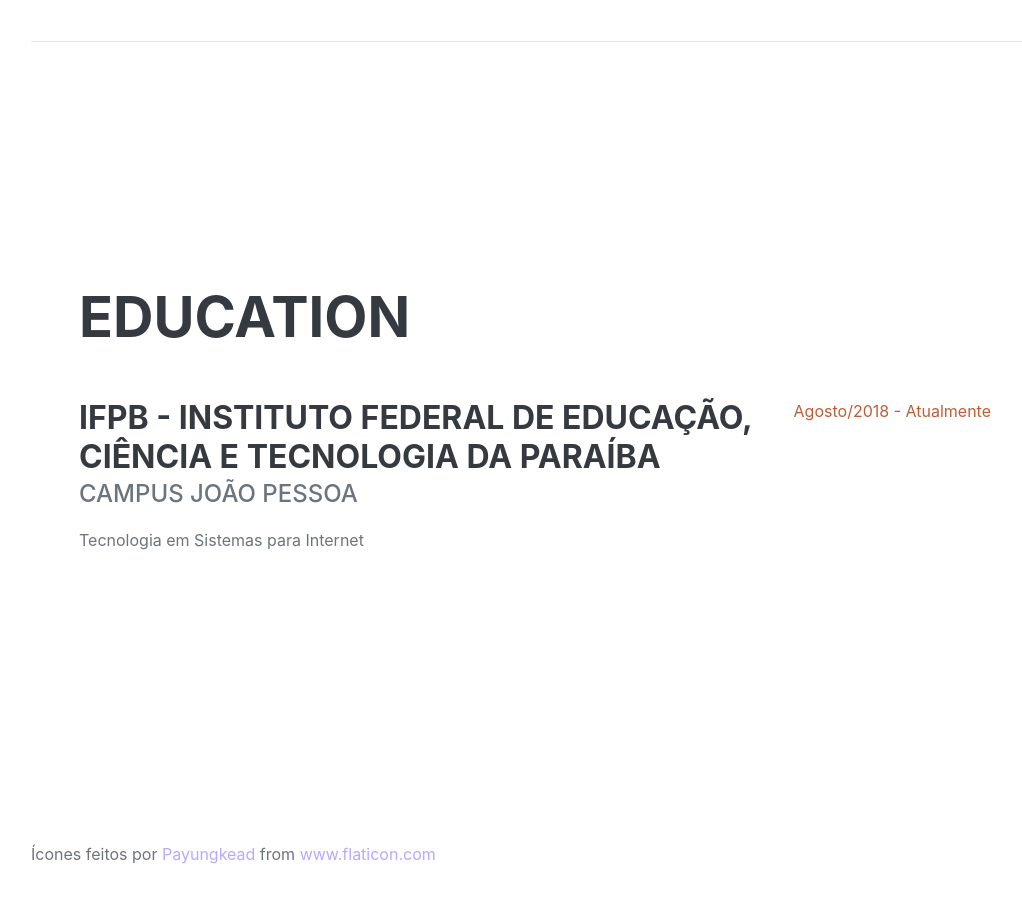
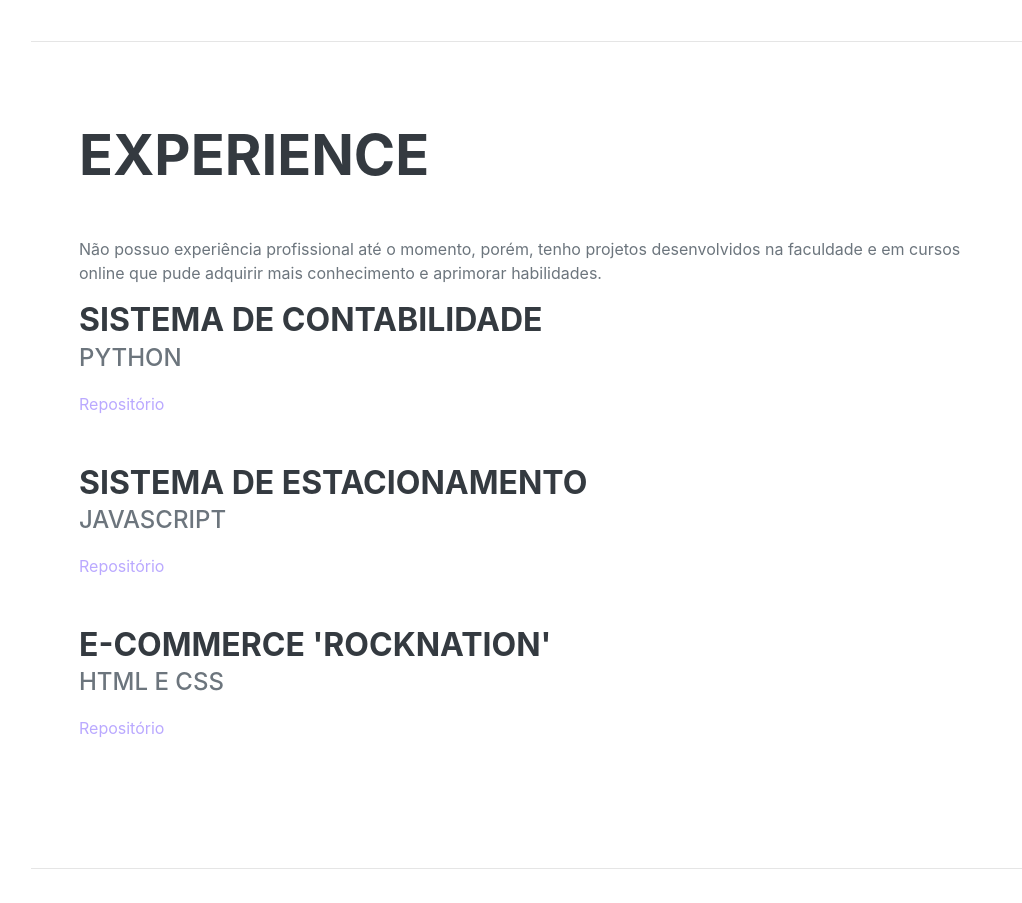
Before and after one commit to renataalbq/portfolio, a plain HTML site: page index.html in a window 1280 px wide. Shown: the part 1560-2463 px from the top of the page, without its empty margins (241-1263 px from the left). Before the commit the page ends 2426 px from the top, so only its background shows below. Drawn offline with nearby package versions, Linux system fonts and the light colour scheme; a web font is replaced by a local one.

Commit message:
experience

```diff
--- a/index.html
+++ b/index.html
@@ -90,7 +90,36 @@
 
                 </div>
             </section>
+            <hr class="m-0" />
+                <!-- Experience-->
+            <section class="resume-section" id="experience">
+                <div class="resume-section-content">
+                    <h2 class="mb-5">Experience</h2>
+                    <p>Não possuo experiência profissional até o momento, porém, tenho projetos desenvolvidos na faculdade e em cursos online que pude adquirir mais conhecimento e aprimorar habilidades.</p>
+                    <div class="d-flex flex-column flex-md-row justify-content-between mb-5">
+                        <div class="flex-grow-1">
+                            <h3 class="mb-0">Sistema de Contabilidade</h3>
+                            <div class="subheading mb-3">Python</div>
+                            <a href="https://github.com/renataalbq/sis-contabilidade">Repositório</a>
+                        </div>
+                    </div>
+                    <div class="d-flex flex-column flex-md-row justify-content-between mb-5">
+                        <div class="flex-grow-1">
+                            <h3 class="mb-0">Sistema de Estacionamento</h3>
+                            <div class="subheading mb-3">JavaScript</div>
+                            <a href="https://renataalbq.github.io/vehicleparking/">Repositório</a>
+                        </div>
+                    </div>
+                    <div class="d-flex flex-column flex-md-row justify-content-between mb-5">
+                        <div class="flex-grow-1">
+                            <h3 class="mb-0">E-commerce 'RockNation'</h3>
+                            <div class="subheading mb-3">HTML e CSS</div>
+                            <a href="https://renataalbq.github.io/rocknation/">Repositório</a>
+                        </div>
+                    </div>
 
+                </div>
+            </section>
             <hr class="m-0" />
                 <!-- Education-->
             <section class="resume-section" id="education">
```
